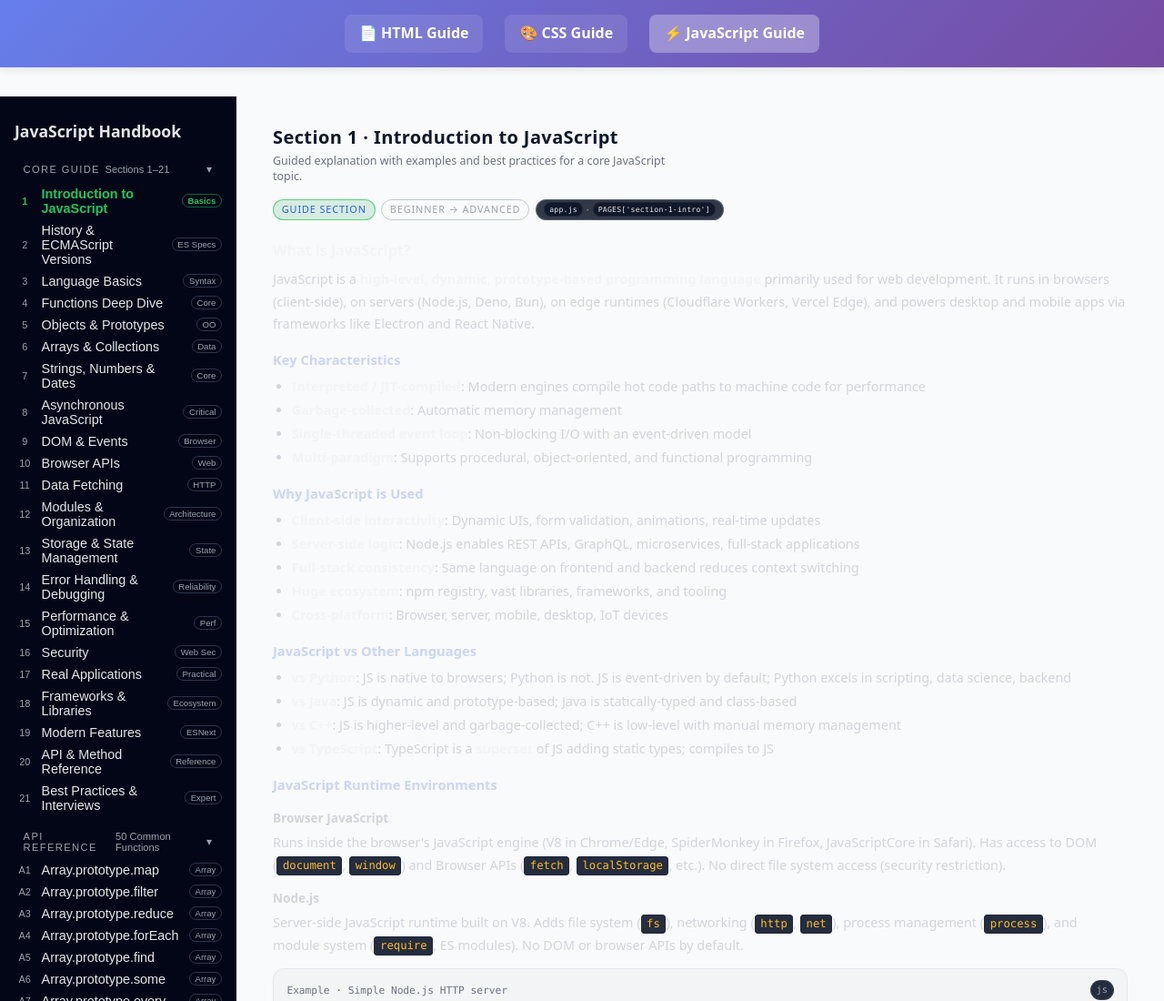
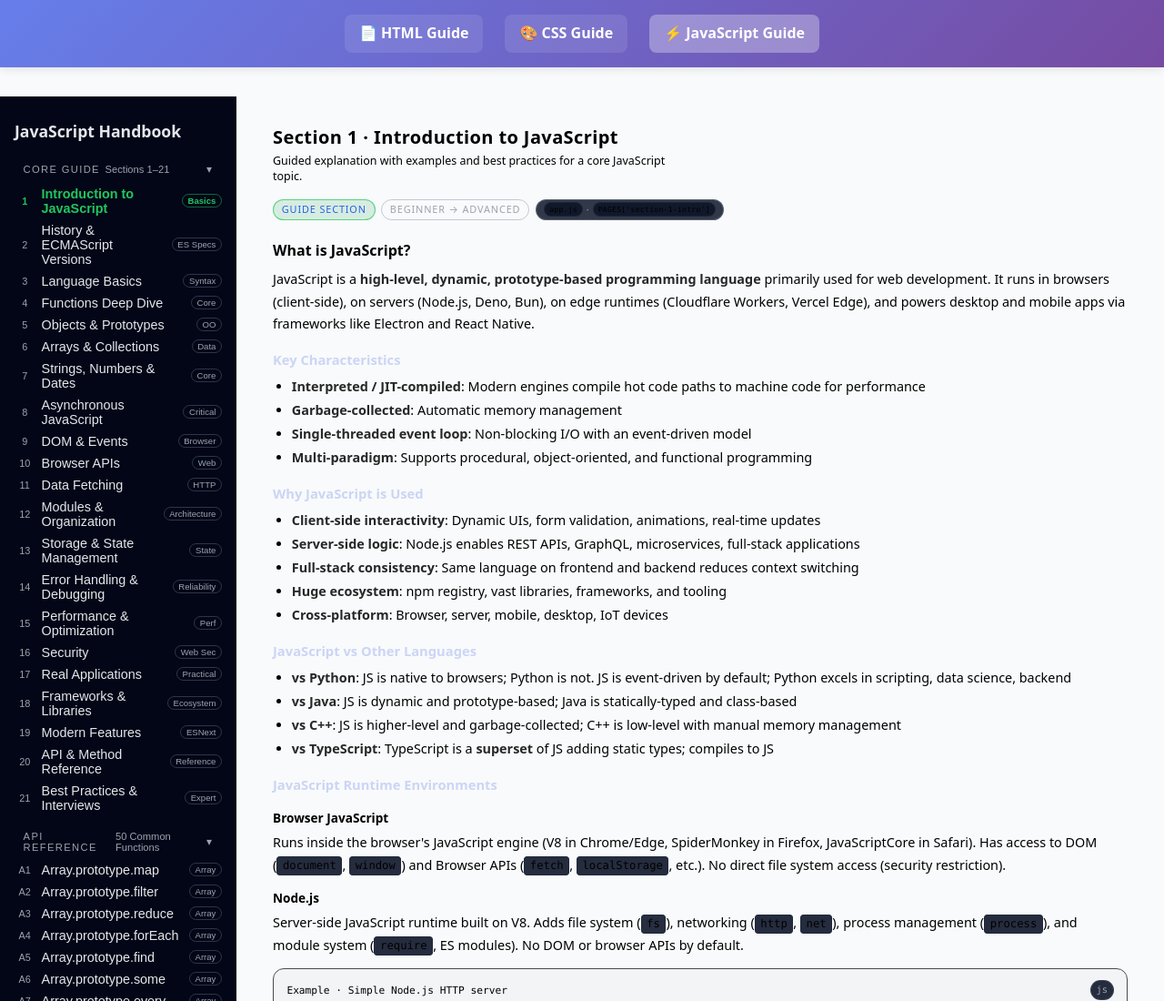
Before and after one commit to faizan1699/plain-js-complete-guide, a plain HTML site: page index.html in a window 1280 px wide. Shown: the top 1100 px of the page at 91% size. Drawn offline with Linux system fonts and the light colour scheme.

Commit message:
Update color scheme in CSS files to unify text colors and improve readability across the application. Add blank lines in scripts for better formatting.

```diff
--- a/styles.css
+++ b/styles.css
@@ -7,14 +7,14 @@
   --bg-elevated: #ffffff;
   --bg-sidebar: #020617;
   --border-subtle: #e5e7eb;
-  --text: #0f172a;
+  --text: #000000;
   --text-muted: #6b7280;
   --accent: #2563eb;
   --accent-soft: rgba(37, 99, 235, 0.1);
   --accent-strong: #1d4ed8;
   --danger: #dc2626;
   --code-bg: #f3f4f6;
-  --code-border: #e5e7eb;
+  --code-border: #4b4b4c;
   --shadow-strong: 0 18px 40px rgba(15, 23, 42, 0.08);
   --radius-lg: 1rem;
   --radius-md: 0.75rem;
@@ -32,7 +32,7 @@ body {
   margin: 0;
   font-family: system-ui, -apple-system, BlinkMacSystemFont, "Segoe UI", Roboto, "Helvetica Neue", Arial, sans-serif;
   background-color: #f9fafb;
-  color: #0f172a;
+  color: #000000;
   min-height: 100vh;
   line-height: 1.6;
 }
@@ -40,7 +40,9 @@ body {
 /* ============================================
    LAYOUT
    ============================================ */
-
+p{
+  color: #000000 !important;
+}
 .layout-shell {
   display: grid;
   grid-template-columns: 260px minmax(0, 1fr);
@@ -337,7 +339,7 @@ body {
 .content {
   padding: 2rem 2.5rem;
   background-color: #f9fafb;
-  color: #0f172a;
+  color: #000000;
   overflow-y: auto;
 }
 
@@ -371,7 +373,7 @@ body {
   align-items: center;
   gap: 0.4rem;
   line-height: 1.3;
-  color: #0f172a;
+  color: #000000;
 }
 
 .content-subtitle {
@@ -429,19 +431,19 @@ body {
   padding: 0.05rem 0.3rem;
   border-radius: 999px;
   border: 1px solid rgba(31, 41, 55, 0.9);
-  color: #e5e7eb;
+  color: #000000;
 }
 
 .content-body {
   font-size: 0.9rem;
   line-height: 1.7;
-  color: #e5e7eb;
+  color: #0c0c0c;
 }
 
 .content-body h3 {
   font-size: 1rem;
   margin: 1.25rem 0 0.4rem;
-  color: #f3f4f6;
+  color: #000000;
   font-weight: 600;
 }
 
@@ -455,13 +457,13 @@ body {
 .content-body h5 {
   font-size: 0.85rem;
   margin: 0.75rem 0 0.25rem;
-  color: #d1d5db;
+  color: #000000;
   font-weight: 600;
 }
 
 .content-body p {
   margin: 0.25rem 0 0.55rem;
-  color: #d1d5db;
+  color: #000000;
 }
 
 .content-body ul,
@@ -472,11 +474,11 @@ body {
 
 .content-body li {
   margin: 0.1rem 0;
-  color: #d1d5db;
+  color: #000000;
 }
 
 .content-body strong {
-  color: #f3f4f6;
+  color: #272727;
   font-weight: 600;
 }
 
@@ -502,7 +504,7 @@ body {
   background: rgba(15, 23, 42, 0.9);
   padding: 0.15rem 0.35rem;
   border-radius: 0.25rem;
-  color: #fbbf24;
+  color: #000000;
   border: 1px solid rgba(30, 41, 59, 0.8);
 }
 
@@ -527,7 +529,7 @@ body {
   justify-content: space-between;
   align-items: center;
   font-size: 0.7rem;
-  color: #6b7280;
+  color: #000000;
   margin-bottom: 0.3rem;
   padding-bottom: 0.3rem;
   border-bottom: 1px solid rgba(30, 41, 59, 0.6);
@@ -563,7 +565,7 @@ body {
 
 .code-block code {
   font-family: inherit;
-  color: #e5e7eb;
+  color: #000000;
   font-size: 0.85em;
   line-height: 1.5;
 }
```
Also changed, not shown: examples/api/array-methods-detailed/01-map-detailed.js (line endings or trailing spaces), examples/api/array-methods-detailed/02-filter-detailed.js (line endings or trailing spaces), 2 other files.
